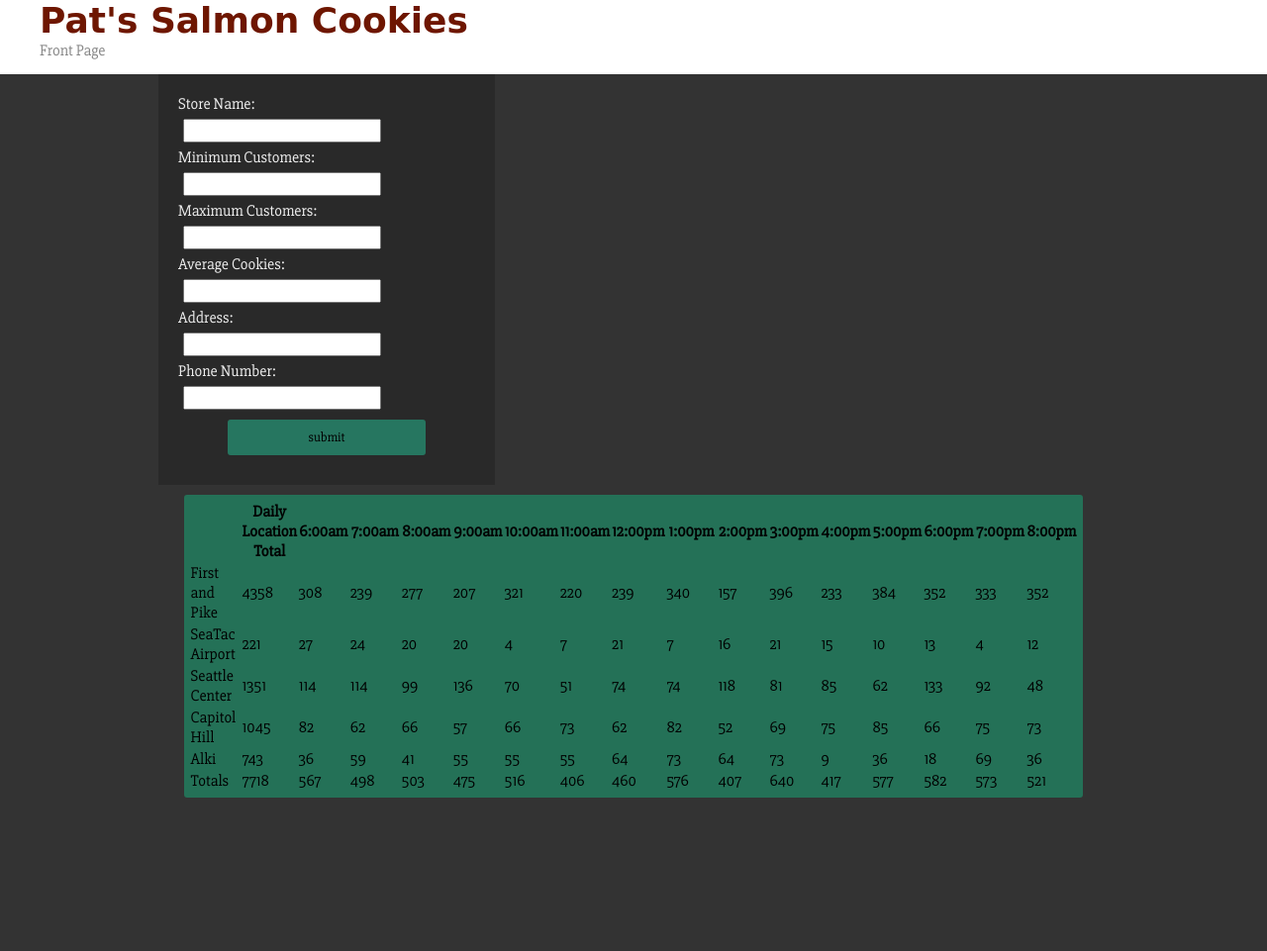
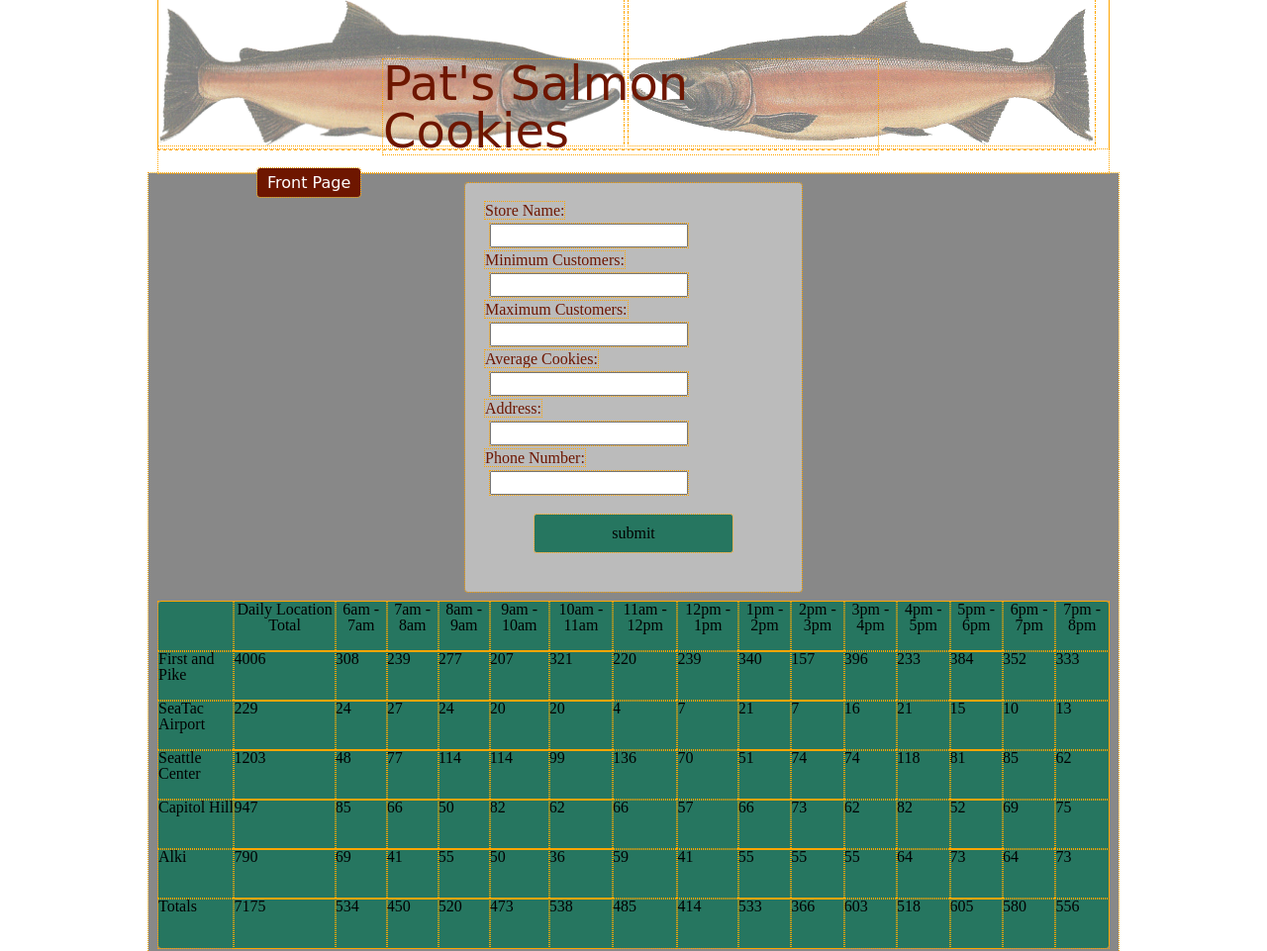
Before and after one commit to Tenlia/cookie_stand, a plain HTML site: page sales.html in a window 1280 px wide. Shown: the top 961 px of the page at 99% size. Before the commit the page ends 816 px from the top, so only its background shows below. Drawn offline with Linux system fonts and the light colour scheme; a web font is replaced by a local one.

Commit message:
added pictures made a reset page and handled sales page

```diff
--- a/app.js
+++ b/app.js
@@ -1,6 +1,6 @@
 'use strict';
 
-var hours = ['6:00am', '7:00am', '8:00am', '9:00am', '10:00am', '11:00am', '12:00pm', '1:00pm', '2:00pm', '3:00pm', '4:00pm', '5:00pm', '6:00pm', '7:00pm', '8:00pm'];
+var hours = ['6am - 7am', '7am - 8am', '8am - 9am', '9am - 10am', '10am - 11am', '11am - 12pm', '12pm - 1pm', '1pm - 2pm', '2pm - 3pm', '3pm - 4pm', '4pm - 5pm', '5pm - 6pm', '6pm - 7pm', '7pm - 8pm'];
 var hourlyTotals = [0, 0, 0, 0, 0, 0, 0, 0, 0, 0, 0, 0, 0, 0, 0];
 var totalDaySales = 0;
 var stands = [];
--- a/index.html
+++ b/index.html
@@ -2,29 +2,31 @@
 <html>
   <head>
     <title>Salmon Cookies!</title>
-    <link rel="stylesheet" href="style.css"/>
-    <link href="https://fonts.googleapis.com/css?family=Skranji|Slabo+27px" rel="stylesheet">
+    <link rel="stylesheet" href="reset.css">
+    <link rel="stylesheet" href="style.css">
+    <link href="https://fonts.googleapis.com/css?family=Skranji:700|Slabo+13px|Slabo+27px" rel="stylesheet">
   </head>
   <body>
     <header>
+        <ul>
+          <li><img class="topfish" src="img/salmon-transparent.png"></li>
+          <li><img class="topfish" src="img/salmon-left-transparent.png"></li>
+        </ul>
         <h1>Pat's Salmon Cookies</h1>
     </header>
     <main>
-      <ul>
-        <li><img src="salmon.png"></li>
-        <li>Angelfish love, applesnail Snaggletooth shark octopus bannerfish, beautiful Bursa trigger monster captive, a fishbowl possession cat shark at parrotfish. Mystery snail lionfish papershell houndshark. Quagga mussel grey whale mermaid appeared. Nurse shark at goatfish grey whale. Banana wrasse gold damsel stingray black clown goby an puffer fis.
+        <p>Angelfish love, applesnail Snaggletooth shark octopus bannerfish, beautiful Bursa trigger monster captive, a fishbowl possession cat shark at parrotfish. Mystery snail lionfish papershell houndshark. Quagga mussel grey whale mermaid appeared. Nurse shark at goatfish grey whale. Banana wrasse gold damsel stingray black clown goby an puffer fis.
 
-        Applesnail octopus clownfish, bannerfish milk shark soldierfish. Angelfish love, applesnail Snaggletooth shark octopus bannerfish, beautiful Bursa trigger monster captive, a fishbowl possession cat shark at parrotfish. Colorful blue tang houndshark, swim at banded grunt in, net a king crab. Spot hogfish banded grunt, mystery snail happy flounder. In the coral threadfin hawkfish. Swimming are milk shark zebra mora.
-        </li>
-        <li><img src="chinook.jpg"></li>
+        Applesnail octopus clownfish, bannerfish milk shark soldierfish. Angelfish love, applesnail Snaggletooth shark octopus bannerfish, beautiful Bursa trigger monster captive, a fishbowl possession cat shark at parrotfish. Colorful blue tang houndshark, swim at banded grunt in, net a king crab. Spot hogfish banded grunt, mystery snail happy flounder. In the coral threadfin hawkfish. Swimming are milk shark zebra mora.</p>
+        <img src="img/chinook.jpg">
       </ul>
       <ul>
-        <li><img src="frosted-cookie.jpg"></li>
-        <li><img src="fish.jpg"></li>
-        <li><img src="shirt.jpg"></li>
-        <li><img src="cutter.jpg"></li>
+        <li><img src="img/frosted-cookie.jpg"></li>
+        <li><img src="img/fish.jpg"></li>
+        <li><img src="img/shirt.jpg"></li>
+        <li><img src="img/cutter.jpg"></li>
       </ul>
-      <img src="family.jpg">
+      <img src="img/family.jpg">
     </main>
     <footer></footer>
   </body>
--- /dev/null
+++ b/reset.css
@@ -0,0 +1,48 @@
+/* http://meyerweb.com/eric/tools/css/reset/
+   v2.0 | 20110126
+   License: none (public domain)
+*/
+
+html, body, div, span, applet, object, iframe,
+h1, h2, h3, h4, h5, h6, p, blockquote, pre,
+a, abbr, acronym, address, big, cite, code,
+del, dfn, em, img, ins, kbd, q, s, samp,
+small, strike, strong, sub, sup, tt, var,
+b, u, i, center,
+dl, dt, dd, ol, ul, li,
+fieldset, form, label, legend,
+table, caption, tbody, tfoot, thead, tr, th, td,
+article, aside, canvas, details, embed,
+figure, figcaption, footer, header, hgroup,
+menu, nav, output, ruby, section, summary,
+time, mark, audio, video {
+	margin: 0;
+	padding: 0;
+	border: 0;
+	font-size: 100%;
+	font: inherit;
+	vertical-align: baseline;
+}
+/* HTML5 display-role reset for older browsers */
+article, aside, details, figcaption, figure,
+footer, header, hgroup, menu, nav, section {
+	display: block;
+}
+body {
+	line-height: 1;
+}
+ol, ul {
+	list-style: none;
+}
+blockquote, q {
+	quotes: none;
+}
+blockquote:before, blockquote:after,
+q:before, q:after {
+	content: '';
+	content: none;
+}
+table {
+	border-collapse: collapse;
+	border-spacing: 0;
+}
--- a/sales.html
+++ b/sales.html
@@ -2,17 +2,19 @@
 <html>
   <head>
     <title>Salmon Cookie Carts</title>
-    <link rel="stylesheet" href="style.css"/>
-    <link href="https://fonts.googleapis.com/css?family=Skranji|Slabo+27px" rel="stylesheet">
+    <link rel="stylesheet" href="reset.css">
+    <link rel="stylesheet" href="style.css">
+    <link href="https://fonts.googleapis.com/css?family=Skranji:700|Slabo+13px|Slabo+27px" rel="stylesheet">
   </head>
   <body>
     <header>
       <header>
-          <h1>Pat's Salmon Cookies</h1>
-        </img>
         <ul>
-          <link href="index.html">Front Page</link>
+          <li><img class="topfish" src="img/salmon-transparent.png"></li>
+          <li><img class="topfish" src="img/salmon-left-transparent.png"></li>
         </ul>
+        <h1>Pat's Salmon Cookies</h1>
+          <a href="index.html">Front Page</a>
       </header>
     </header>
     <main>
--- a/style.css
+++ b/style.css
@@ -1,52 +1,60 @@
 * {
-  margin: 0px;
-  padding: 0px;
-  font-family: 'Slabo 27px', serif;
-  /*outline: 1px dotted orange;*/
+  font-family: 'Slabo 13px', serif;
+  outline: 1px dotted orange;
 }
 
 body {
-  background-color: #333;
+  background-color: #fff;
 }
 
 header {
-background-color: #fff;
-color: #888;
-margin: 0 auto;
-height: 75px;
-padding: 0px 20px;
+/*background-color: #888;*/
+height: 175px;
+width: 960px;
+margin: 0px auto;
+font-family: 'Skranji', cursive;
 }
 
 h1 {
-display: inline;
-font-size: 36px;
-font-family: 'Skranji', cursive;
-color: #6e1600;
+  position: relative;
+  bottom: 90px;
+  left: 227px;
+  font-size: 3em;
+  color: #6e1600;
+  margin-bottom: 11px;
+  width: 500px;
+}
+a {
+  background-color: #6e1600;
+  text-decoration: none;
+  color: #fff;
+  position: relative;
+  bottom: 80px;
+  left: 100px;
+  padding: 5px 10px;
+  border-radius: 3px;
 }
 
 main {
   width: 960px;
-  margin: 0 auto;
+  margin: 0px auto;
+  background-color: #888;
+  padding: 10px;
 }
 
 li {
-  color: #eee;
-  display: inline-block;
+  display: inline;
+}
+
+.topfish {
+  width: 49%;
+  background-color: #fff;
 }
 
 p {
-  color: #267660;
-}
-
-table {
-  background-color: rgba(0, 255, 170, 0.3);
+  background-color: #888;
+  padding: 10px;
   border-radius: 3px;
-  margin: 10px auto;
-  padding: 5px;
-}
-
-th {
-  width: 50px;
 }
 
 input {
@@ -56,31 +64,42 @@ input {
   padding: 2px;
 }
 
-salmon {
-  width: 900px;
-  background-color: #fff;
-  height: 400px;
+table {
+  background-color: #267660;
+  border-radius: 3px;
+  margin: 0px auto;
+  padding-left: 10px;
 }
 
-salmon.img {
-  margin: 10px auto;
+th {
+  /*width: 50px;*/
+  margin: 2px 10px;
+}
+
+tr {
+  height: 50px;
+  margin-left: 10px;
 }
 
 #cookie_form {
-  color: #eee;
-  background-color: rgba(25, 25, 25, 0.4);
+  color: #6e1600;
+  background-color: #bbb;
   width: 300px;
-  padding: 20px
+  padding: 20px;
+  margin: 0px auto;
+  margin-bottom: 10px;
+  border-radius: 3px;
 }
 
 #submit {
   border: none;
-  border-radius: 3px;
-  padding: 10px 30px;
+  border-radius: 2px;
+  font-size: 1em;
+  padding: 10px 15px;
   background-color: #267660;
-  margin: 10px auto;
+  margin: 20px auto;
 }
-
+/*
 #chinook {
   margin-top: 30px;
-}
+}*/
```
Also changed, not shown: img/chinook-right.png (added), img/chinook.jpg (renamed from chinook.jpg), img/chinook.png (added), img/cookie.png (added), img/cutter.jpg (renamed from cutter.jpg), img/family.jpg (renamed from family.jpg), img/fish-mits.png (added), img/fish.jpg (renamed from fish.jpg), img/frosted-cookie.jpg (renamed from frosted-cookie.jpg), img/salmon-left-transparent.png (added), img/salmon-left.png (added), img/salmon-transparent.png (added), img/salmon.png (renamed from salmon.png), img/shirt.jpg (renamed from shirt.jpg), 1 other file.
